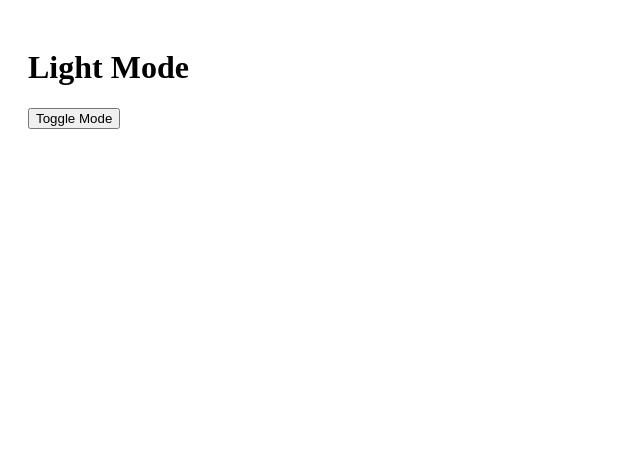
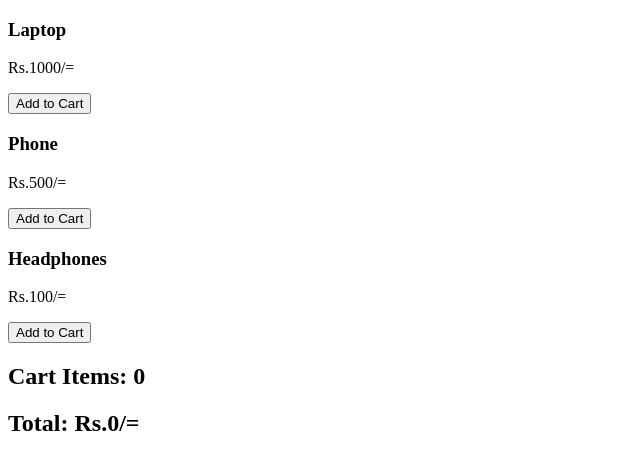
Before and after one commit to MMMAkees/reacttask1, a React (Vite) app: page / in a window 1280 px wide. Shown: the top 470 px of the page, without its empty margins (0-640 px from the left). Built offline with nearby package versions, Linux system fonts and the light colour scheme.

Commit message:
Task 8 Complete

```diff
--- a/src/App.jsx
+++ b/src/App.jsx
@@ -105,15 +105,32 @@ function App() {
   {
     /*Task 7 */
   }
-  const [darkMode, setDarkMode] = useState(false);
+  // const [darkMode, setDarkMode] = useState(false);
 
-  useEffect(() => {
-    if (darkMode) {
-      document.title = "Dark Mode Enabled";
-    } else {
-      document.title = "Light Mode Enabled";
-    }
-  }, [darkMode]);
+  // useEffect(() => {
+  //   if (darkMode) {
+  //     document.title = "Dark Mode Enabled";
+  //   } else {
+  //     document.title = "Light Mode Enabled";
+  //   }
+  // }, [darkMode]);
+
+  {
+    /*Task 8 */
+  }
+  const products = [
+    { id: 1, name: "Laptop", price: 1000 },
+    { id: 2, name: "Phone", price: 500 },
+    { id: 3, name: "Headphones", price: 100 },
+  ];
+
+  const [cart, setCart] = useState([]);
+
+  const addToCart = (product) => {
+    setCart([...cart, product]);
+  };
+
+  const total = cart.reduce((sum, item) => sum + item.price, 0);
 
   return (
     <>
@@ -212,7 +229,7 @@ function App() {
         ))} */}
 
       {/*Task 7*/}
-      <div
+      {/* <div
         style={{
           backgroundColor: darkMode ? "black" : "white",
           color: darkMode ? "white" : "black",
@@ -222,8 +239,21 @@ function App() {
       >
         <h1>{darkMode ? "Dark Mode" : "Light Mode"}</h1>
 
-        <button onClick={() => setDarkMode(!darkMode)}>Toggle Mode</button>
-      </div>
+        <button onClick={() => setDarkMode(!darkMode)}>Theme</button>
+      </div> */}
+
+      {/*Task 8 */}
+      {products.map((product) => (
+        <div key={product.id}>
+          <h3>{product.name}</h3>
+          <p>Rs.{product.price}/=</p>
+
+          <button onClick={() => addToCart(product)}>Add to Cart</button>
+        </div>
+      ))}
+
+      <h2>Cart Items: {cart.length}</h2>
+      <h2>Total: Rs.{total}/=</h2>
     </>
   );
 }
```
